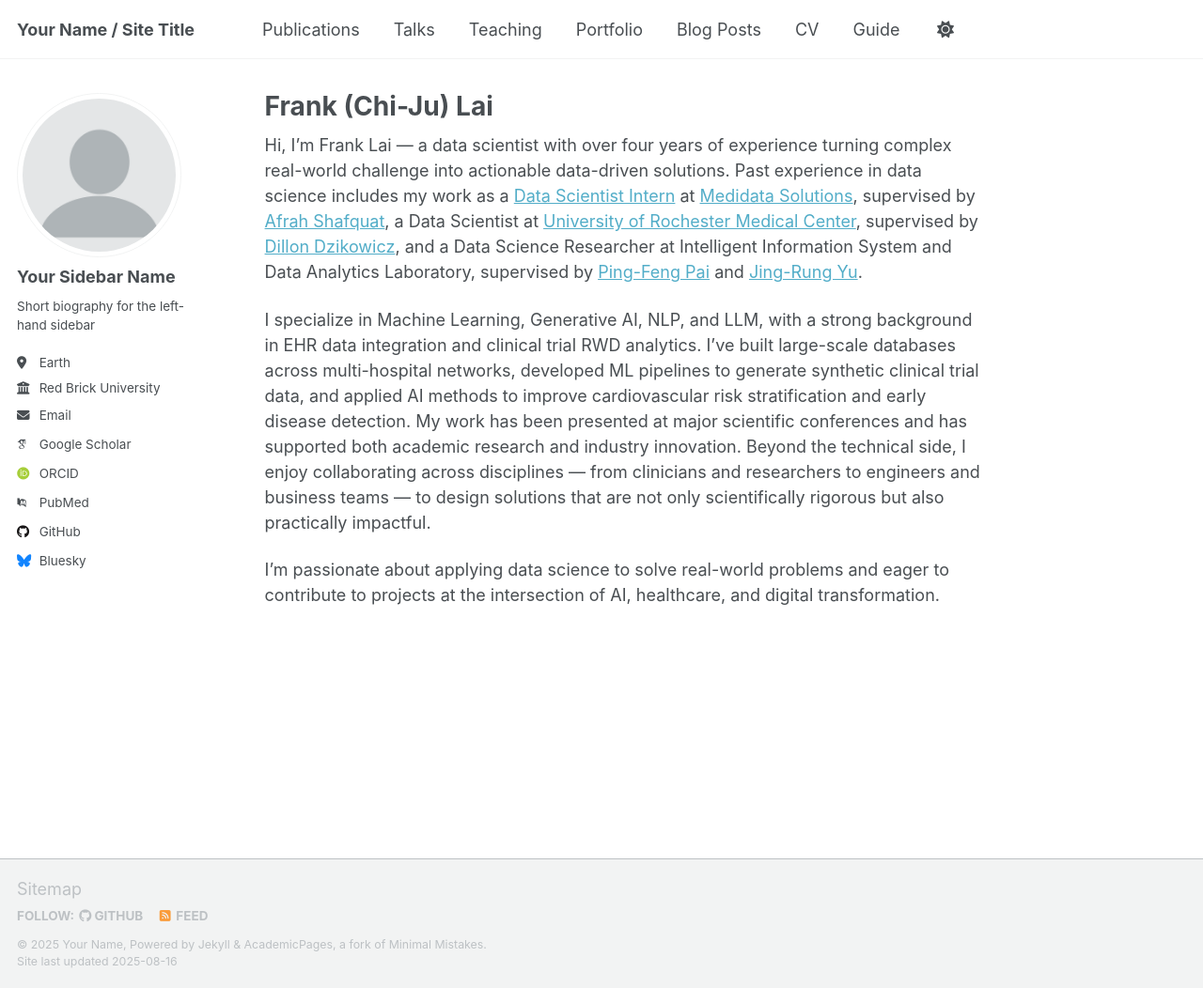
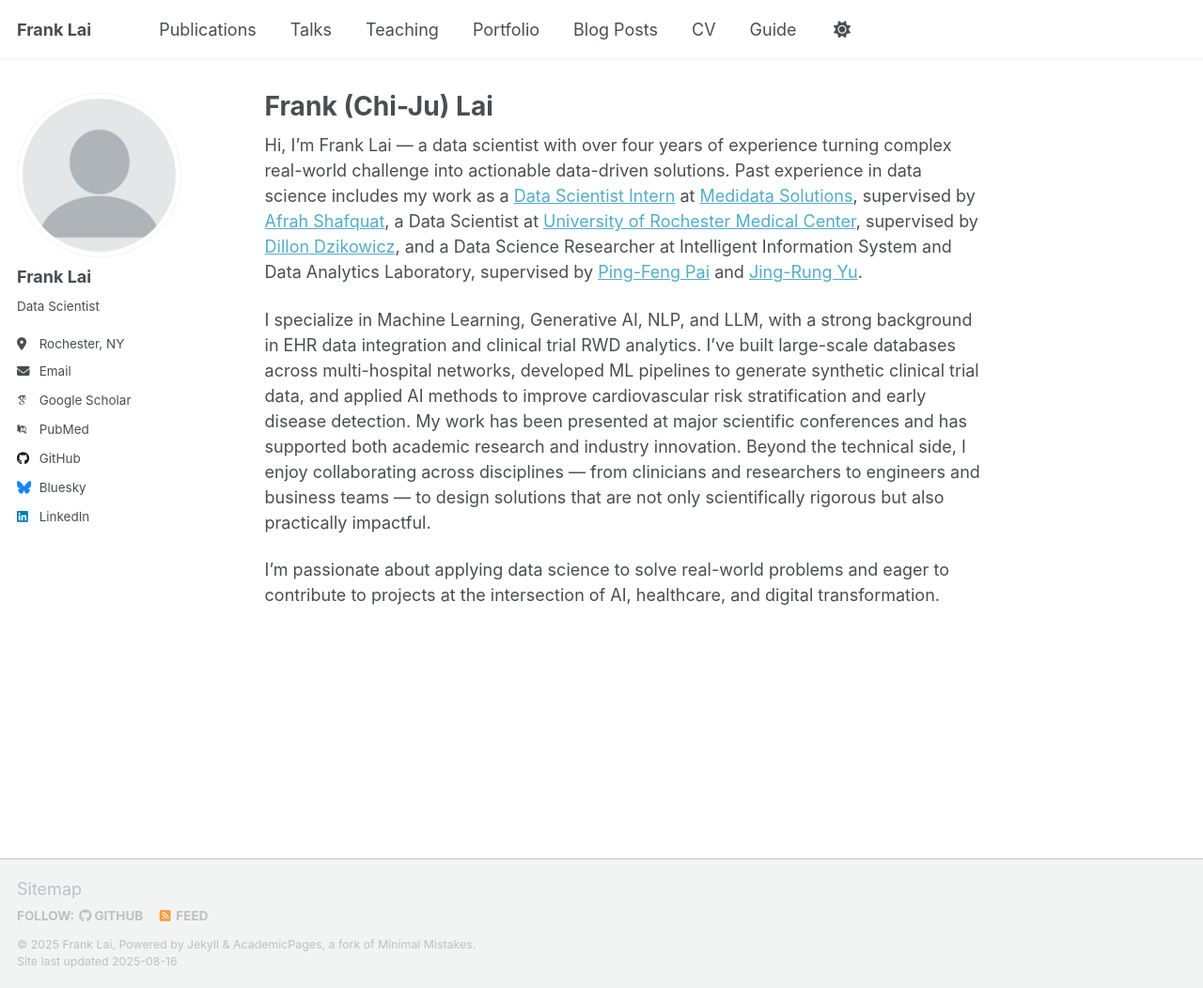
Before and after one commit to chijulai/chijulai.github.io, a Jekyll site: the page built from _pages/about.md, in a window 1280 px wide and 1052 px high. Shown: the whole window at 94% size. Built offline with Jekyll 4.4.1, drawn with Linux system fonts in a browser that asks for light colours; some web fonts are replaced; a script that is not in the unit is left out.

Commit message:
left personal info

```diff
--- a/_config.yml
+++ b/_config.yml
@@ -9,11 +9,11 @@
 # Basic Site Settings
 locale                   : "en-US"
 site_theme               : "default" # Currently available options are "default", "air"
-title                    : "Your Name / Site Title"
+title                    : "Frank Lai"
 title_separator          : "-"
-name                     : &name "Your Name"
+name                     : &name "Frank Lai"
 description              : &description "personal description"
-url                      : https://academicpages.github.io # the base hostname & protocol for your site e.g. "https://[your GitHub username].github.io" or if you already have some other page hosted on Github then use "https://[your GitHub username].github.io/[Your Repo Name]"
+url                      : https://chijulai.github.io/frankchijulai.github.io/ # the base hostname & protocol for your site e.g. "https://[your GitHub username].github.io" or if you already have some other page hosted on Github then use "https://[your GitHub username].github.io/[Your Repo Name]"
 baseurl                  : "" # the subpath of your site, e.g. "/blog"
 repository               : "academicpages/academicpages.github.io"
 
@@ -23,21 +23,21 @@ repository               : "academicpages/academicpages.github.io"
 author:
   # Biographic information
   avatar           : "profile.png"
-  name             : "Your Sidebar Name"
+  name             : "Frank Lai"
   pronouns         : # example: "she/her"
-  bio              : "Short biography for the left-hand sidebar"
-  location         : "Earth"
-  employer         : "Red Brick University"
+  bio              : "Data Scientist"
+  location         : "Rochester, NY"
+  employer         : # employer
   uri              : # URL
-  email            : "none@example.org"
+  email            : "clai18@ur.rochester.edu"
 
   # Academic websites
   academia         : # URL
   arxiv            : # URL - Update with the correct link to your profile
-  googlescholar    : "https://scholar.google.com/citations?user=PS_CX0AAAAAJ"
+  googlescholar    : "https://scholar.google.com/citations?user=OJ8_x8EAAAAJ&hl=en&oi=ao"
   inspire-hep      : # URL
   impactstory      : # URL
-  orcid            : "http://orcid.org/yourorcidurl"
+  orcid            : # URL
   semantic         : # URL
   pubmed           : "https://www.ncbi.nlm.nih.gov/pubmed/?term=john+snow"
   researchgate     : # URL
@@ -47,7 +47,7 @@ author:
   bitbucket        : # Username - Update with your username on the site
   codepen          : # Username
   dribbble         : # Username
-  github           : "academicpages"
+  github           : "chijulai"
   kaggle           : # Username
   stackoverflow    : # User number or user number and name (i.e., use "1" or "1/jeff-atwood")
 
@@ -62,7 +62,7 @@ author:
   keybase          : # Username
   instagram        : # Username
   lastfm           : # Username
-  linkedin         : # Username
+  linkedin         : "https://www.linkedin.com/in/chijulai"
   mastodon         : # URL
   medium           : # URL
   pinterest        : # Username
```
